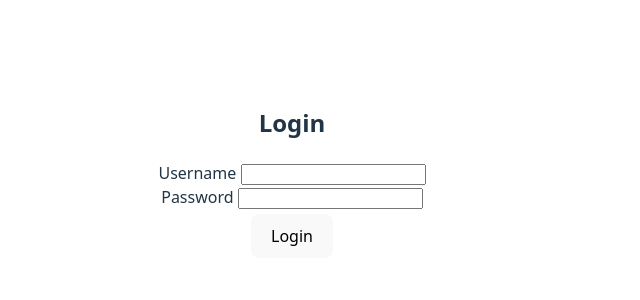
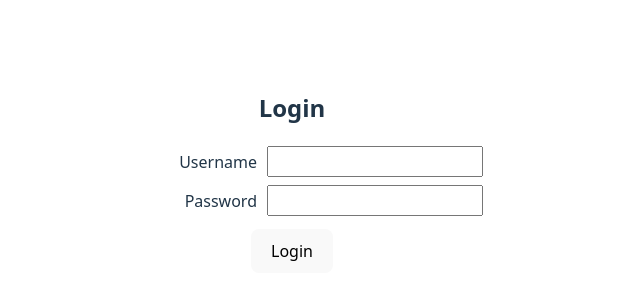
Before and after one commit to katrinnp/Task-Tracker-Frontend, a React (Vite) app: page / in a window 1280 px wide. Shown: the part 226-526 px from the top of the page, without its empty margins (348-988 px from the left). Built offline with nearby package versions, Linux system fonts and the light colour scheme.

Commit message:
Style login form

```diff
--- a/src/App.css
+++ b/src/App.css
@@ -2,6 +2,9 @@
   max-width: 1280px;
   margin: 0 auto;
   padding: 2rem;
+}
+
+h2 { /*Center the login title*/
   text-align: center;
 }
 
@@ -41,21 +44,29 @@
   color: #888;
 }
 
+form { /*Form layout*/
+  display: flex;
+  flex-direction: column;
+  align-items: center;
+}
+
 .form-row { /*Container for each row*/
-  display: flex; /*Place elements in a row*/
+  display: grid; /*Uses grid to place elements*/
+  grid-template-columns: 140px 1fr; /*Label + input columns*/
   align-items: center; /*Align verticall label and input*/
-  justify-content: center; /*Center the whole row*/
-  margin-bottom: 5px; /*Add space between rows*/
+  gap: 10px; /*Space between label and input*/
+  margin-bottom: 8px; /*Add space between rows*/
+  width: 350px; /*All rows have the same width*/
 }
 
 .form-row label { /*Style for label*/
-  width: 80px; /*Width to align labels*/
   text-align: right; /*Align label text*/
-  margin-right: 10px; /*Space between label and input*/
+  font-weight: 500;
 }
 
 .form-row input { /*Style for input fields*/
   padding: 6px; /*Add inner spacing*/
+  width: 100%;
 }
 
 button { /*Style for buttons*/
--- a/src/components/Login.jsx
+++ b/src/components/Login.jsx
@@ -46,8 +46,8 @@ function Login() {
             <form onSubmit={handleSubmit}>
 
                 {/* Username field */}
-                <div>
-                    <label>Username  </label>
+                <div className="form-row">
+                    <label>Username</label>
                     {/* Value comes from React state */}
                     <input
                     type="text"
@@ -57,8 +57,8 @@ function Login() {
                 </div>
 
                 {/* Password field */}
-                <div>
-                    <label>Password  </label>
+                <div className="form-row">
+                    <label>Password</label>
                     {/* Input connected to password state */}
                     <input
                     type="password"
```
